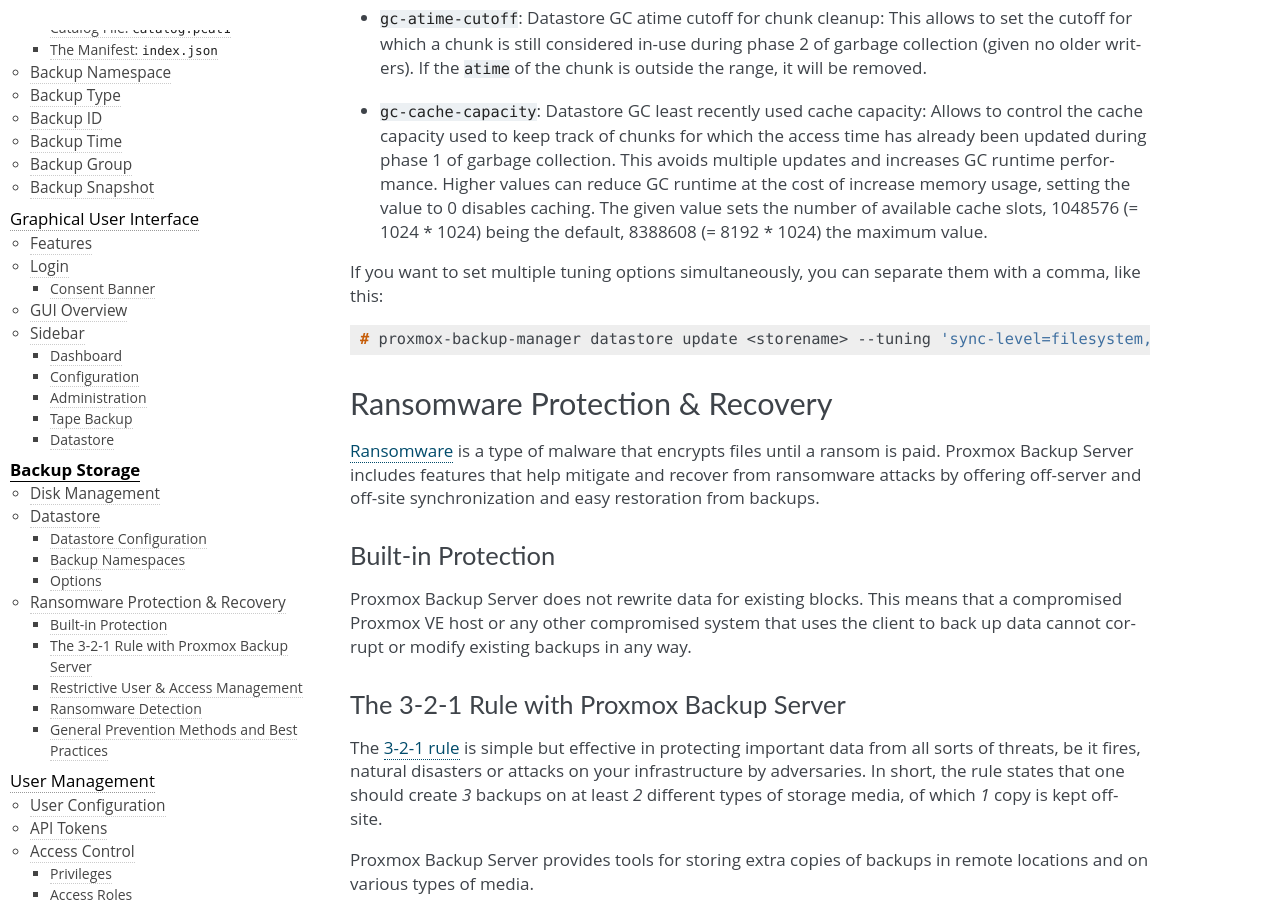
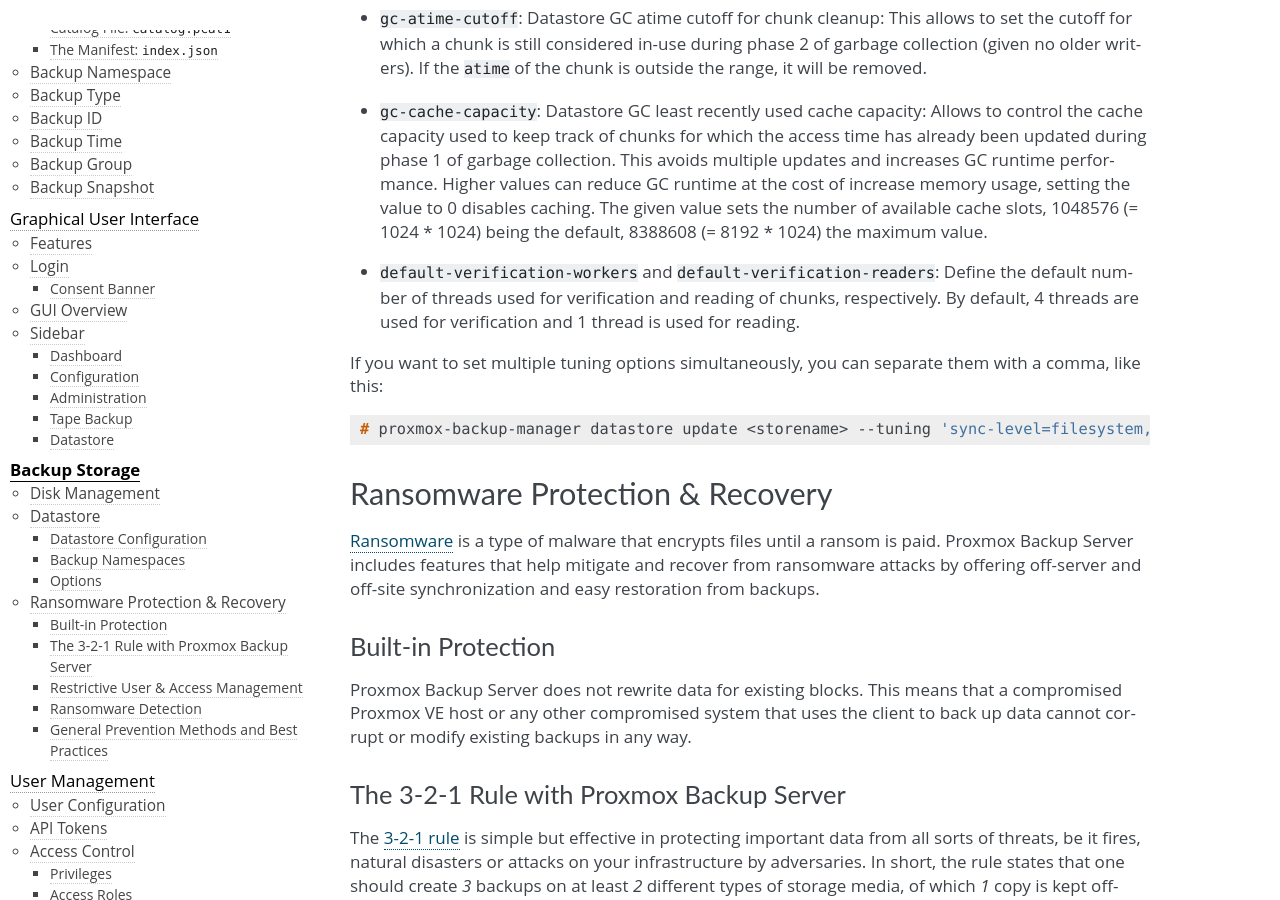
Before and after one commit to rikka-chunibyo/PBS-X, a Sphinx documentation site: the page built from docs/storage.rst, in a window 1280 px wide and 900 px high, scrolled down 11263 px. Built offline with Sphinx 7.4.7, drawn with Linux system fonts in a browser that asks for light colours.

Commit message:
docs: tuning: document default-verification-{workers, readers}
Signed-off-by: Nicolas Frey <n.frey@proxmox.com>
Reviewed-by: Christian Ebner <c.ebner@proxmox.com>
Tested-by: Christian Ebner <c.ebner@proxmox.com>
Link: https://lore.proxmox.com/20251124110427.194887-8-n.frey@proxmox.com
Signed-off-by: Thomas Lamprecht <t.lamprecht@proxmox.com>

```diff
--- a/docs/storage.rst
+++ b/docs/storage.rst
@@ -618,6 +618,11 @@ There are some tuning related options for the datastore that are more advanced:
   cache slots, 1048576 (= 1024 * 1024) being the default, 8388608 (= 8192 *
   1024) the maximum value.
 
+* ``default-verification-workers`` and ``default-verification-readers``:
+  Define the default number of threads used for verification and reading of chunks,
+  respectively. By default, 4 threads are used for verification and 1 thread is used
+  for reading.
+
 If you want to set multiple tuning options simultaneously, you can separate them
 with a comma, like this:
 
```
